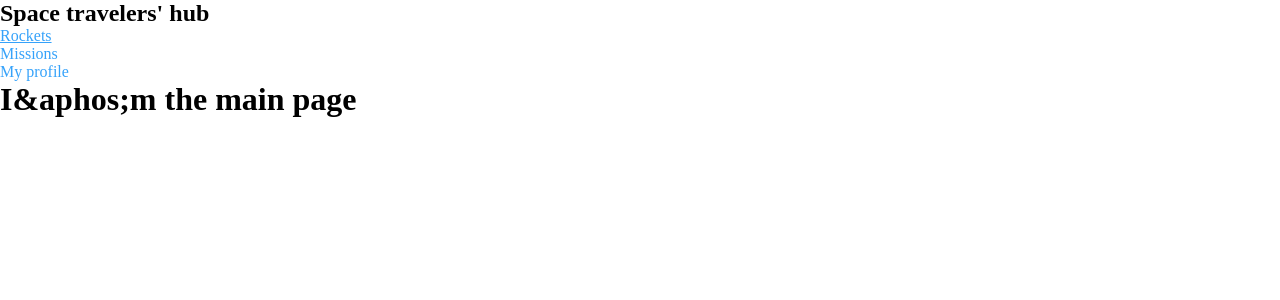
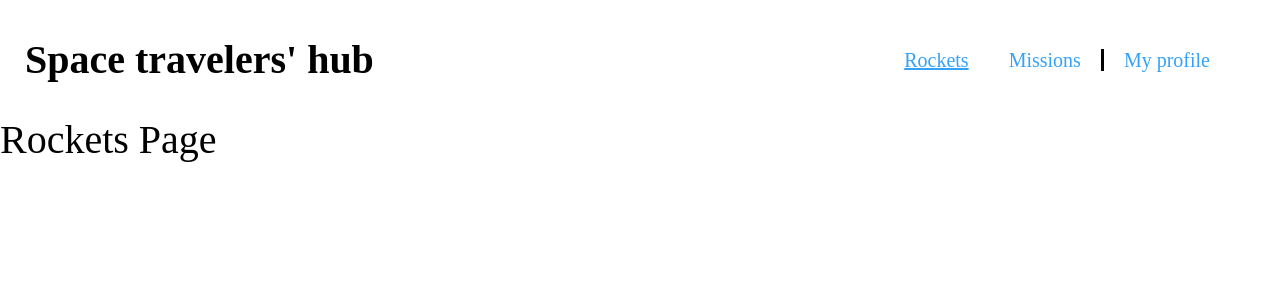
Before and after one commit to JohnFTitor/space-travelers-hub, a React (Create React App) app: page / in a window 1280 px wide. Shown: the top 300 px of the page. Built offline with nearby package versions, Linux system fonts and the light colour scheme.

Commit message:
Set up files for rockets page and style navbar

```diff
--- a/src/App.js
+++ b/src/App.js
@@ -2,6 +2,7 @@ import './styles/App.scss';
 import { Routes, Route } from 'react-router-dom';
 import NavBar from './components/NavBar';
 import MyProfile from './components/MyProfile';
+import RocketsPage from './components/RocketsPage';
 
 function App() {
   return (
@@ -11,7 +12,7 @@ function App() {
       </header>
       <main>
         <Routes>
-          <Route exact path="/" element={<h1>I&aphos;m the main page </h1>} />
+          <Route exact path="/" element={<RocketsPage />} />
           <Route exact path="/profile" element={<MyProfile />} />
         </Routes>
       </main>
--- a/src/components/NavBar.js
+++ b/src/components/NavBar.js
@@ -9,9 +9,9 @@ const NavBar = () => {
 
   return (
     <>
-      <nav>
+      <nav className="nav nav-parent">
         <h1>Space travelers&apos; hub</h1>
-        <ul>
+        <ul className="nav nav-child">
           <li>
             <NavLink
               to="/"
@@ -34,6 +34,7 @@ const NavBar = () => {
           </li>
           <li>
             <NavLink
+              id="profile"
               to="/profile"
               className="nav-link"
               style={({ isActive }) => (isActive ? activeStyle : undefined)}
--- /dev/null
+++ b/src/components/RocketsPage.js
@@ -0,0 +1,7 @@
+import React from 'react';
+
+const RocketsPage = () => (
+  <h2> Rockets Page </h2>
+);
+
+export default RocketsPage;
--- a/src/index.js
+++ b/src/index.js
@@ -1,6 +1,7 @@
 import React from 'react';
 import ReactDOM from 'react-dom';
 import { BrowserRouter } from 'react-router-dom';
+import './styles/reset.scss';
 import './styles/index.scss';
 import App from './App';
 
--- a/src/styles/index.scss
+++ b/src/styles/index.scss
@@ -1,4 +1,12 @@
+html {
+  font-size: 10px;
+}
+
 * {
   margin: 0;
   padding: 0;
 }
+
+h2 {
+  font-size: 4rem;
+}
--- a/src/styles/navigation.scss
+++ b/src/styles/navigation.scss
@@ -1,6 +1,29 @@
 @import 'variables';
 
-.nav-link {
-  text-decoration: none;
-  color: $blue-color;
+.nav {
+  display: flex;
+  align-items: center;
+  padding: 2.5rem;
+
+  h1 {
+    font-size: 4rem;
+    font-weight: bold;
+  }
+
+  &-parent {
+    justify-content: space-between;
+  }
+
+  &-child {
+    .nav-link {
+      text-decoration: none;
+      color: $blue-color;
+      font-size: 2rem;
+      padding: 0 2rem;
+    }
+
+    #profile {
+      border-left: 3px solid black;
+    }
+  }
 }
--- /dev/null
+++ b/src/styles/reset.scss
@@ -0,0 +1,152 @@
+/* http://meyerweb.com/eric/tools/css/reset/
+   v2.0 | 20110126
+   License: none (public domain)
+*/
+
+html,
+body,
+div,
+span,
+applet,
+object,
+iframe,
+h1,
+h2,
+h3,
+h4,
+h5,
+h6,
+p,
+blockquote,
+pre,
+a,
+abbr,
+acronym,
+address,
+big,
+cite,
+code,
+del,
+dfn,
+em,
+img,
+ins,
+kbd,
+q,
+s,
+samp,
+small,
+strike,
+strong,
+sub,
+sup,
+tt,
+var,
+b,
+u,
+i,
+center,
+dl,
+dt,
+dd,
+ol,
+ul,
+li,
+fieldset,
+form,
+label,
+legend,
+table,
+caption,
+tbody,
+tfoot,
+thead,
+tr,
+th,
+td,
+article,
+aside,
+canvas,
+details,
+embed,
+figure,
+figcaption,
+footer,
+header,
+hgroup,
+menu,
+nav,
+output,
+ruby,
+section,
+summary,
+time,
+mark,
+audio,
+video {
+  margin: 0;
+  padding: 0;
+  border: 0;
+  font: inherit;
+  font-size: 100%;
+  vertical-align: baseline;
+  box-sizing: border-box;
+}
+
+/* HTML5 display-role reset for older browsers */
+article,
+aside,
+details,
+figcaption,
+figure,
+footer,
+header,
+hgroup,
+menu,
+nav,
+section {
+  display: block;
+}
+
+body {
+  line-height: 1;
+}
+
+ol,
+ul {
+  list-style: none;
+}
+
+blockquote,
+q {
+  quotes: none;
+}
+
+blockquote::before,
+blockquote::after,
+q::before,
+q::after {
+  content: '';
+  content: none;
+}
+
+table {
+  border-collapse: collapse;
+  border-spacing: 0;
+}
+
+button,
+a {
+  appearance: none;
+  text-decoration: none;
+  color: black;
+  background-color: transparent;
+  border: none;
+  box-sizing: border-box;
+  padding: 0;
+}
+
+input:focus-visible,
+select:focus-visible {
+  outline: none;
+}
```
Also changed, not shown: src/redux/rockets/rockets.js (added).
